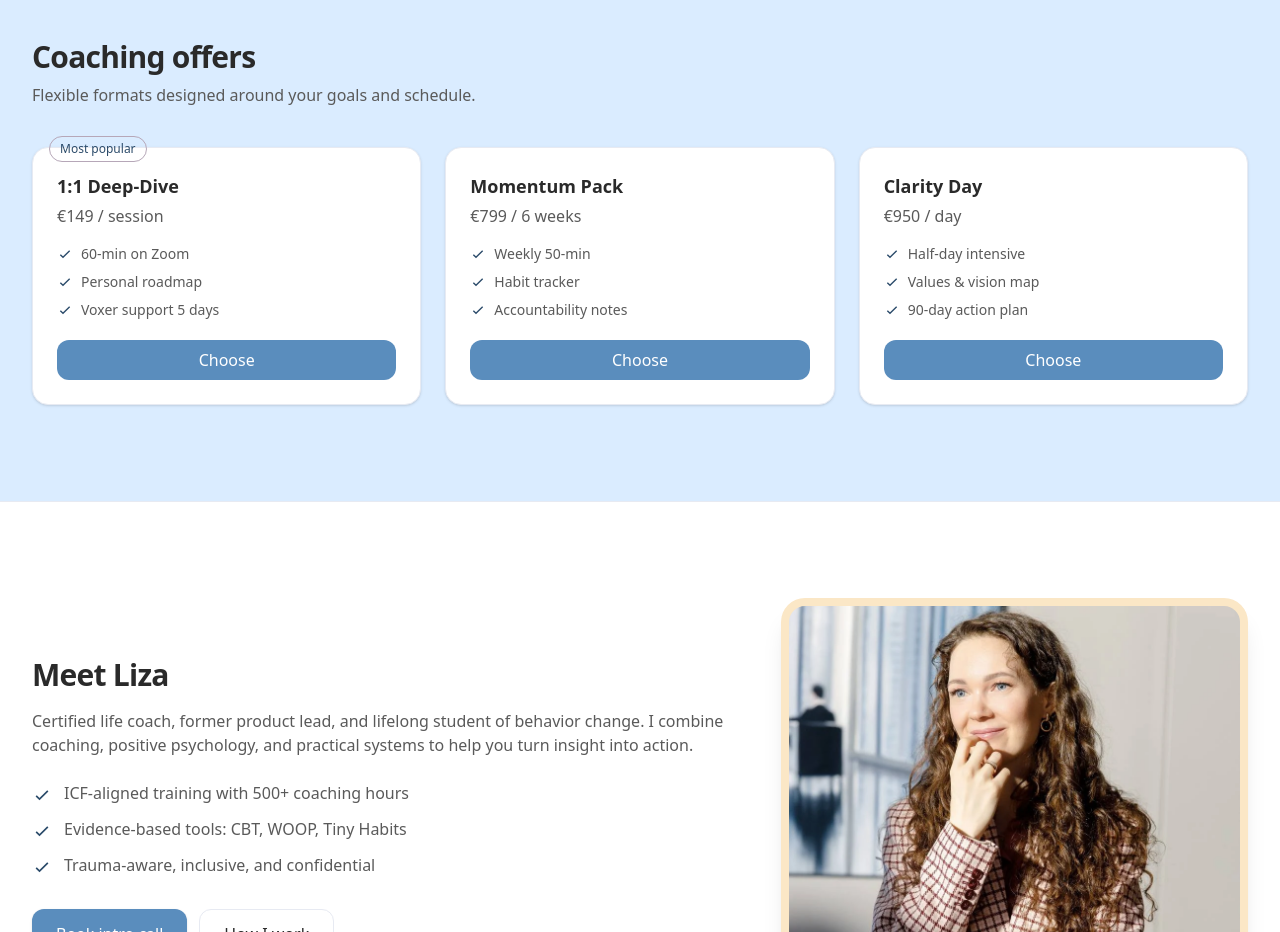
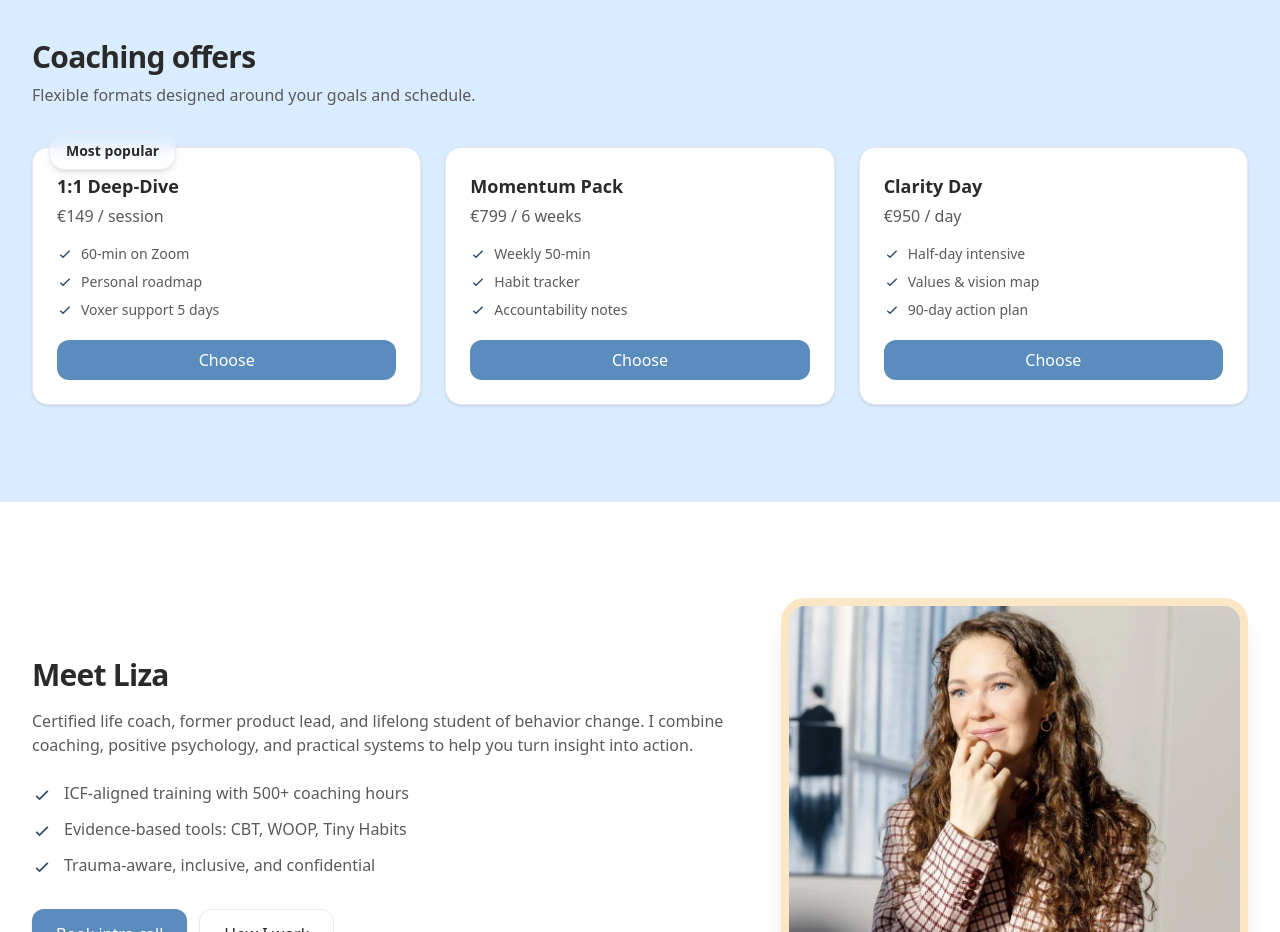
Before and after one commit to diiegg/liza.coach, a Next.js app: page / in a window 1280 px wide. Shown: the part 1020-1952 px from the top of the page. Built offline with nearby package versions, Linux system fonts and the light colour scheme.

Commit message:
Update service card badge style to match stat badge
- Changed badge from rounded pill style to card style
- Now uses backdrop-blur, shadow-md, and surface background
- Matches the design of 'Клиенты из 12+ стран' badge
- Improved visual consistency across the site

```diff
--- a/src/components/ui/ServiceCard.tsx
+++ b/src/components/ui/ServiceCard.tsx
@@ -13,9 +13,9 @@ export function ServiceCard({ title, price, duration, bullets, badge, chooseLabe
   return (
     <div className="relative rounded-2xl border border-[var(--border)] bg-[var(--surface)] p-6 shadow-sm flex flex-col h-full">
       {badge && (
-        <span className="absolute -top-3 left-4 rounded-full bg-[color:var(--tint-1)/0.6] text-[var(--brand-ink)] text-xs font-medium px-2.5 py-1 border border-[var(--tint-2)]">
-          {badge}
-        </span>
+        <div className="absolute -top-4 left-4 bg-[color:var(--surface)/0.9] backdrop-blur rounded-2xl shadow-md border border-[var(--border)] px-4 py-2">
+          <p className="text-sm font-semibold">{badge}</p>
+        </div>
       )}
       <h3 className="text-lg font-semibold">{title}</h3>
       <p className="mt-1 text-[var(--muted)]">{price}</p>
```
